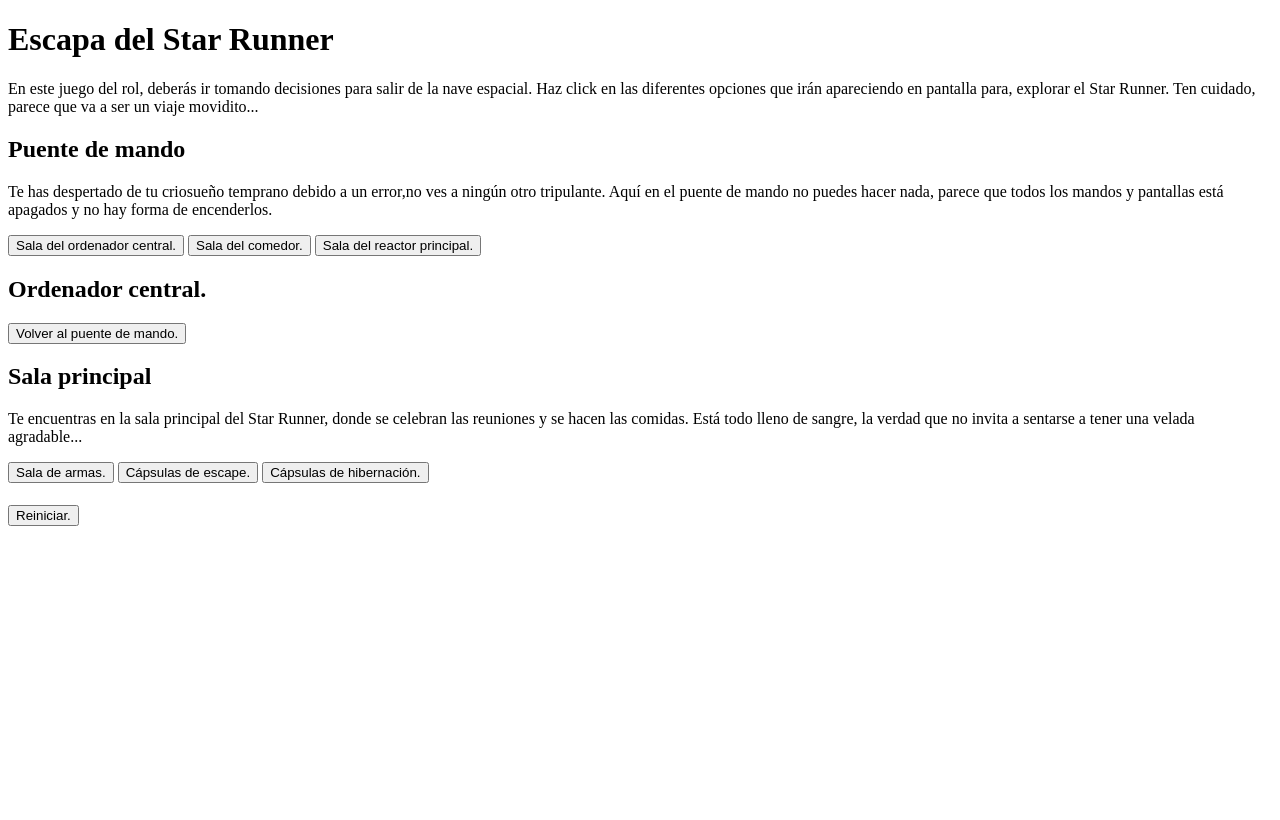
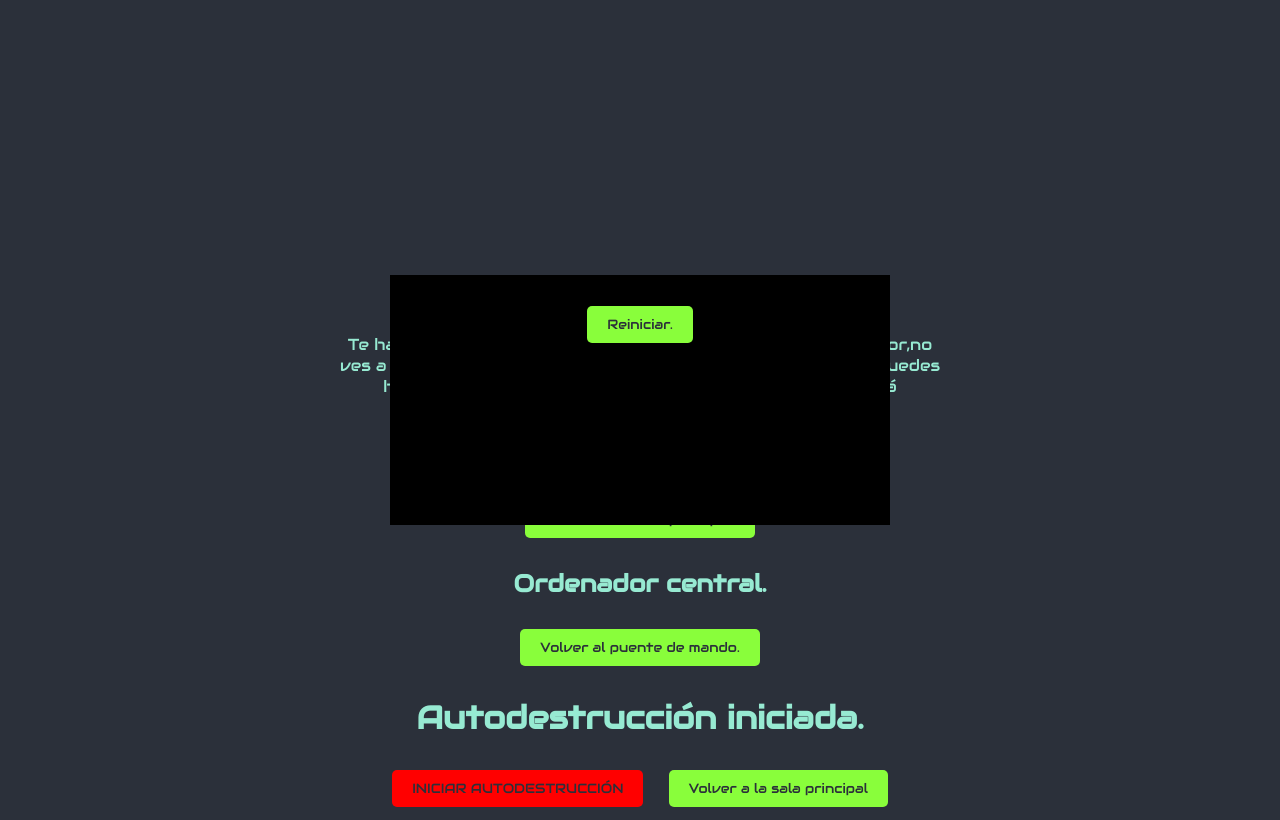
Before and after one commit to VictorMenaSanchez/Pr-ctica-unidad-5, a plain HTML site: page index.html in a window 1280 px wide. Shown: the top 820 px of the page. Drawn offline with Linux system fonts and the light colour scheme.

Commit message:
Añadida segunda sala, y creada hoja de estilos

```diff
--- a/index.html
+++ b/index.html
@@ -1,14 +1,19 @@
 <!DOCTYPE html>
 <html lang="en">
+
 <head>
     <meta charset="UTF-8">
     <meta name="viewport" content="width=device-width, initial-scale=1.0">
     <title>Escape de el Star Runner</title>
+    <link rel="preconnect" href="https://fonts.googleapis.com">
+    <link rel="preconnect" href="https://fonts.gstatic.com" crossorigin>
+    <link href="https://fonts.googleapis.com/css2?family=Audiowide&display=swap" rel="stylesheet">
     <link rel="stylesheet" href="./styles.css">
 </head>
+
 <body>
-    <div class="game_container">
-        <div class="intro_screen">
+    <div id="game_container">
+        <div id="intro_screen">
             <h1>Escapa del Star Runner</h1>
             <p>En este juego del rol, deberás ir tomando decisiones para salir de la nave espacial.
                 Haz click en las diferentes opciones que irán apareciendo en pantalla para, explorar el Star Runner.
@@ -19,7 +24,8 @@
         <div id="first_room" class="hidden">
             <h2>Puente de mando</h2>
             <p>Te has despertado de tu criosueño temprano debido a un error,no ves a ningún otro tripulante.
-                Aquí en el puente de mando no puedes hacer nada, parece que todos los mandos y pantallas está apagados y no hay forma de encenderlos.
+                Aquí en el puente de mando no puedes hacer nada, parece que todos los mandos y pantallas está apagados y
+                no hay forma de encenderlos.
             </p>
             <button class="first_room_button" data-room="explore">Sala del ordenador central.</button>
             <button class="first_room_button" data-room="continue">Sala del comedor.</button>
@@ -32,10 +38,27 @@
             <button class="go_back_1" data-restart="goback">Volver al puente de mando.</button>
         </div>
 
+        <div class="crono">
+            <div class="countdown"></div>
+            <p class="crono_text"></p>
+        </div>
+        <div id="countdownScreen" class="hidden">
+            <h1>Autodestrucción iniciada.</h1>
+            <!-- añadir botones para activar o no la autodestrucción -->
+            <button class="activate_button">INICIAR AUTODESTRUCCIÓN</button>
+            <button class="restart-game" data-restart="countdown">Volver a la sala principal</button>
+        </div>
+
+        <div id="end_game_screen" class="hidden">
+            <h1 id="end_game_message"></h1>
+            <button class="reiniciar_juego">Volver a jugar</button>
+        </div>
+
 
         <div id="second_room" class="hidden">
             <h2>Sala principal</h2>
-            <p>Te encuentras en la sala principal del Star Runner, donde se celebran las reuniones y se hacen las comidas.
+            <p>Te encuentras en la sala principal del Star Runner, donde se celebran las reuniones y se hacen las
+                comidas.
                 Está todo lleno de sangre, la verdad que no invita a sentarse a tener una velada agradable...
             </p>
             <button class="second_room_button" data-room="explore_more">Sala de armas.</button>
@@ -43,13 +66,25 @@
             <button class="second_room_button" data-room="death">Cápsulas de hibernación.</button>
         </div>
 
+        <div id="death_by_alien" class="hidden">
+            <h1>Sala de armas.</h1>
+            <p>aqui te mata el bicho</p>
+            <button class="death_end">INICIAR AUTODESTRUCCIÓN</button>
+
+        </div>
+
+        <div id="end_game_screen_2" class="hidden">
+            <h1 id="end_game_message_2"></h1>
+            <button class="reiniciar_juego">Volver a jugar</button>
+        </div>
 
         <div id="end_game_screen" class="hidden">
             <h1 id="end_game_message"></h1>
             <button class="restart_game">Reiniciar.</button>
         </div>
-
+    </div>
     </div>
     <script type="module" src="./main.js"></script>
 </body>
+
 </html>
--- a/styles.css
+++ b/styles.css
@@ -0,0 +1,85 @@
+:root{
+    color: var();
+}
+
+#intro_screen{
+    width: 800px;
+    height: 800px;
+}
+
+.audiowide-regular {
+    font-family: "Audiowide", serif;
+    font-weight: 400;
+    font-style: normal;
+  }
+
+
+body{
+    background-color: #2B303A;
+    font-family: "Audiowide", serif;
+    font-weight: 400;
+    font-style: normal;
+    color: #97EAD2;
+    display: flex;
+    justify-content: center;
+    align-items: center;
+    height: 100vh;
+    margin: 0;
+}
+
+#game_container{
+    text-align: center;
+    max-width: 600px;
+}
+/*
+.hidden{
+    display: none;
+} */
+
+button{
+    font-family: "Audiowide", serif;
+    font-weight: 100;
+    font-style: normal;
+    background-color: #89fe3b;
+    color: #2B303A;
+    padding: 10px 20px;
+    border: none;
+    border-radius: 5px;
+    cursor: pointer;
+    margin: 10px;
+    transition: background-color 0.3s;
+}
+
+button:hover{
+    background-color: #d6f8bf;
+    box-shadow: #1e1e2f;
+}
+
+#countdown{
+    font-size: 2em;
+    margin-top: 20px;
+}
+
+.activate_button{
+    background-color: red;
+}
+.activate_button:hover{
+    background-color: rgb(136, 14, 14);
+}
+
+#end_game_screen{
+    position: fixed;
+    top: 50%;
+    left: 50%;
+    transform: translate(-50%, -50%);
+    width: 500px;
+    height: 250px;
+    background-color: #1e1e2f;
+    background: black;
+}
+
+.crono{
+    position: absolute;
+    top: 50px;
+    left: 50px;
+}
```
